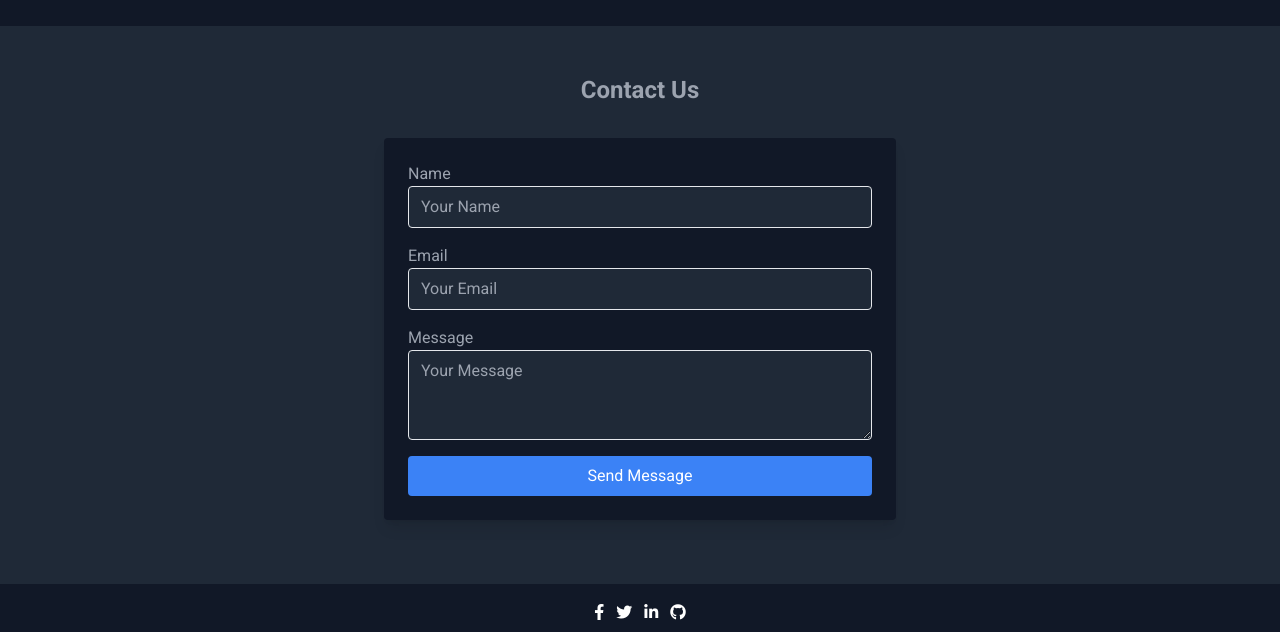
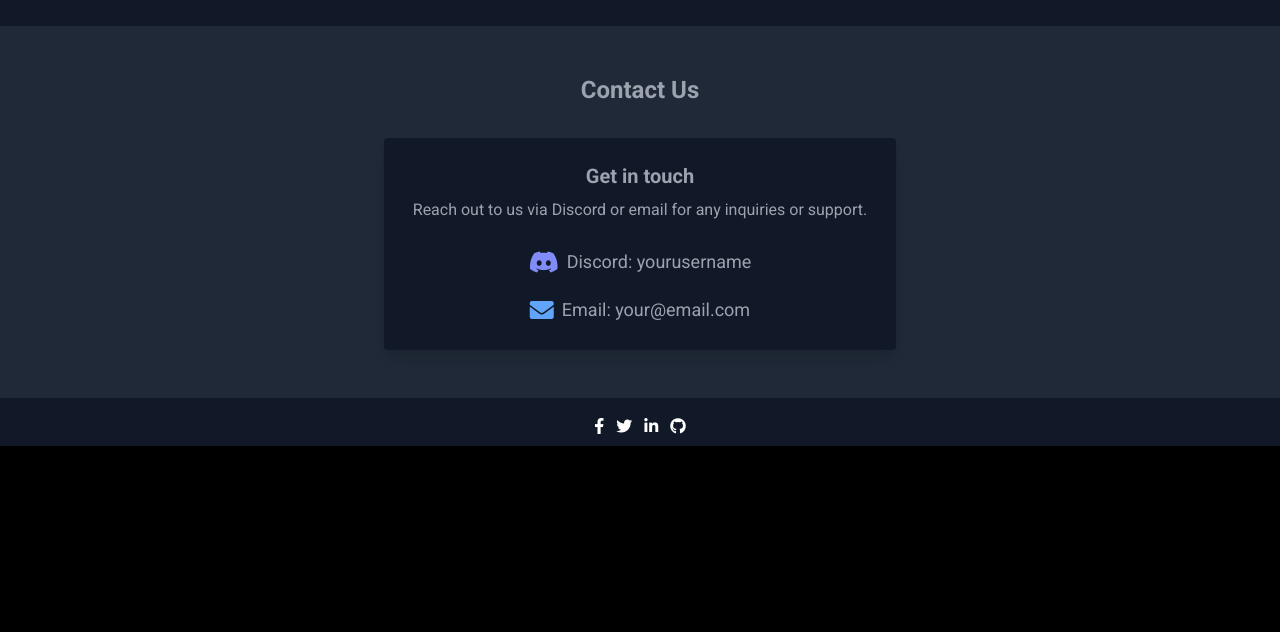
Before and after one commit to zanarian1o1/website, a plain HTML site: page index.html in a window 1280 px wide. Shown: the part 1114-1746 px from the top of the page. After the commit the page ends 1560 px from the top, so only its background shows below. Drawn offline with nearby package versions, Linux system fonts and the light colour scheme.

Commit message:
Update index.html

```diff
--- a/index.html
+++ b/index.html
@@ -116,29 +116,26 @@
     <h2 class="text-2xl font-bold text-center mb-8">
      Contact Us
     </h2>
-    <form class="max-w-lg mx-auto bg-gray-900 p-6 rounded shadow-lg">
-     <div class="mb-4">
-      <label class="block text-gray-400" for="name">
-       Name
-      </label>
-      <input class="w-full px-3 py-2 border rounded bg-gray-800 text-gray-300" id="name" placeholder="Your Name" type="text"/>
-     </div>
-     <div class="mb-4">
-      <label class="block text-gray-400" for="email">
-       Email
-      </label>
-      <input class="w-full px-3 py-2 border rounded bg-gray-800 text-gray-300" id="email" placeholder="Your Email" type="email"/>
-     </div>
-     <div class="mb-4">
-      <label class="block text-gray-400" for="message">
-       Message
-      </label>
-      <textarea class="w-full px-3 py-2 border rounded bg-gray-800 text-gray-300" id="message" placeholder="Your Message" rows="3"></textarea>
-     </div>
-     <button class="bg-blue-500 text-white px-5 py-2 rounded hover:bg-blue-600 w-full" type="submit">
-      Send Message
-     </button>
-    </form>
+    <div class="max-w-lg mx-auto bg-gray-900 p-6 rounded shadow-lg text-center">
+      <div class="mb-6">
+        <h3 class="text-xl font-semibold mb-2">Get in touch</h3>
+        <p class="mb-4">Reach out to us via Discord or email for any inquiries or support.</p>
+      </div>
+      <div class="space-y-4">
+        <div>
+          <div class="flex items-center justify-center space-x-2">
+            <i class="fab fa-discord text-indigo-400 text-2xl"></i>
+            <span class="text-lg">Discord: yourusername</span>
+          </div>
+        </div>
+        <div>
+          <div class="flex items-center justify-center space-x-2">
+            <i class="fas fa-envelope text-blue-400 text-2xl"></i>
+            <span class="text-lg">Email: your@email.com</span>
+          </div>
+        </div>
+      </div>
+    </div>
    </div>
   </section>
   <!-- Footer -->
```
